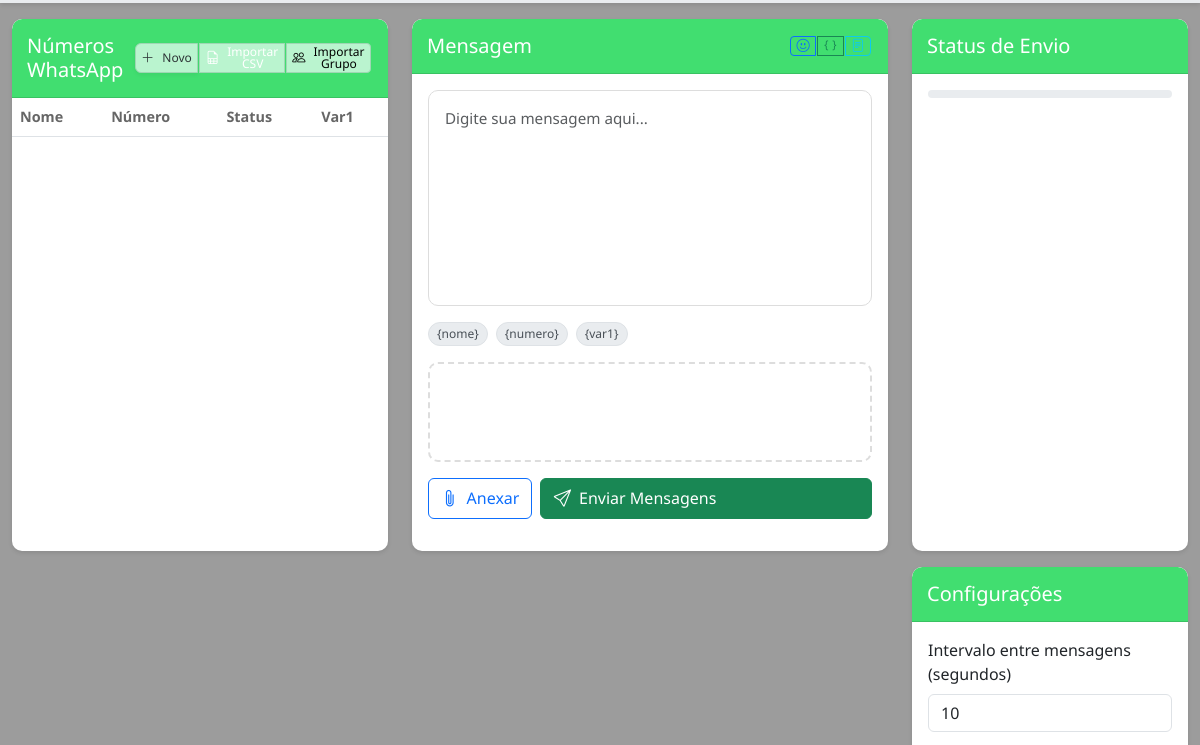
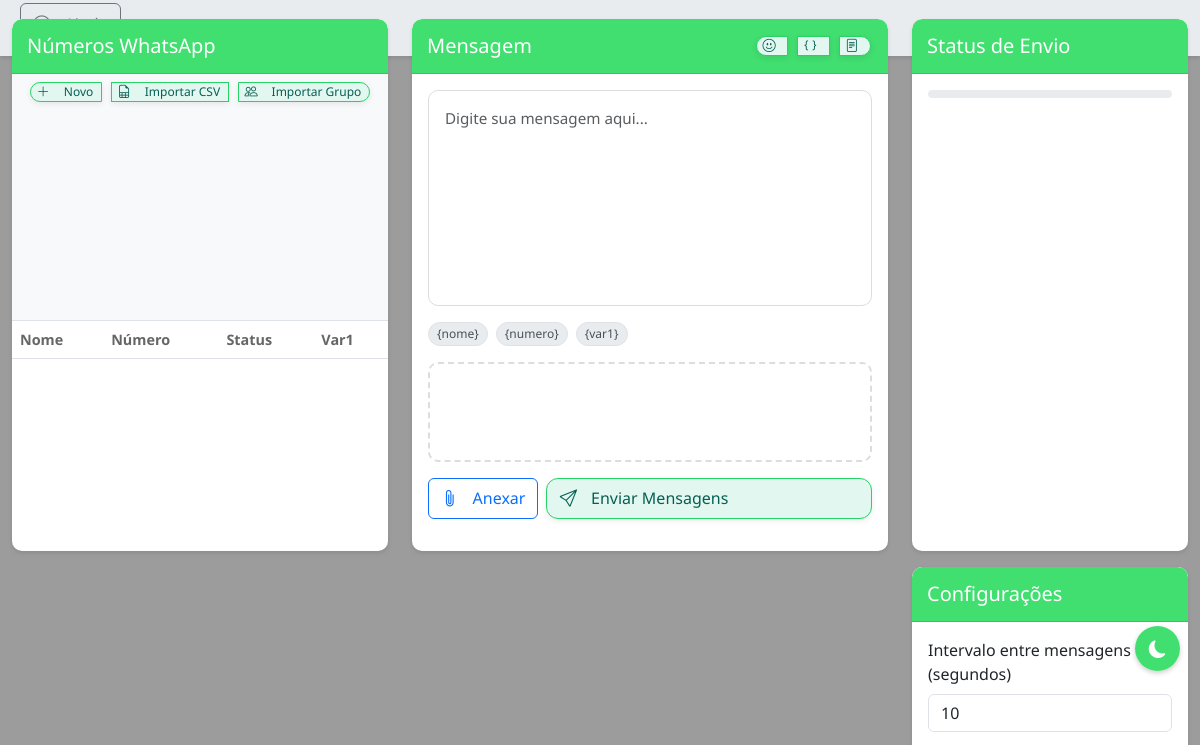
Before and after one commit to Marcelohxt/Interface-Sender, an Electron app: page index.html in a window 1200 px wide. Shown: the part 109-854 px from the top of the page. Drawn offline with nearby package versions, Linux system fonts and the light colour scheme.

Commit message:
style: melhora aparência dos botões e layout

```diff
--- a/index.html
+++ b/index.html
@@ -257,7 +257,8 @@
     </style>
 </head>
 
-<body>
+<body> <!-- Adicione isso logo após a abertura da tag <body> no index.html -->
+    <canvas id="matrixCanvas"></canvas>
     <nav class="navbar navbar-expand-lg fixed-top">
         <span class="navbar-brand">
             <i class="bi bi-whatsapp"></i> WhatsApp Sender Pro
@@ -266,6 +267,7 @@
             Licença válida até: 01 fevereiro 2025
         </div>
     </nav>
+
 
     <!-- Linha de botões logo abaixo da navbar -->
     <div class="top-buttons-bar">
@@ -281,6 +283,8 @@
         </div>
     </div>
 
+
+
     <!-- Adicione outros botões aqui -->
     </div>
 
@@ -289,25 +293,27 @@
             <!-- Coluna da Esquerda - Lista de Números -->
             <div class="col-md-4">
                 <div class="card">
+                    <!-- Cabeçalho: apenas o título -->
                     <div class="card-header">
-                        <div class="d-flex justify-content-between align-items-center ">
                         <h5 class="mb-0">Números WhatsApp</h5>
-                            <div class="btn-group">
+                    </div>
+
+                    <!-- Novo bloco com os botões -->
+                    <div class="card-body border-bottom bg-light py-2">
+                        <div class="btn-group d-flex flex-wrap gap-2">
                             <button class="btn btn-sm btn-primary" id="btnNovo">
-                                    <i class="bi bi-plus-lg"></i>
-                                    Novo
+                                <i class="bi bi-plus-lg"></i> Novo
                             </button>
                             <button class="btn btn-sm btn-success" id="btnImportarCSV">
-                                    <i class="bi bi-file-earmark-spreadsheet"></i>
-                                    Importar CSV
+                                <i class="bi bi-file-earmark-spreadsheet"></i> Importar CSV
                             </button>
                             <button class="btn btn-sm btn-info" id="btnImportarGrupo">
-                                    <i class="bi bi-people"></i>
-                                    Importar Grupo
+                                <i class="bi bi-people"></i> Importar Grupo
                             </button>
                         </div>
                     </div>
-                    </div>
+
+                    <!-- Tabela -->
                     <div class="card-body p-0">
                         <div class="table-responsive">
                             <table class="table table-hover mb-0">
@@ -458,6 +464,13 @@
 
     <script src="https://cdn.jsdelivr.net/npm/bootstrap@5.3.0/dist/js/bootstrap.bundle.min.js"></script>
     <script src="script.js"></script>
+
+    <!-- Adicione antes do fechamento do </body> -->
+    <button class="theme-toggle" id="themeToggle">
+        <i class="bi bi-moon-fill"></i>
+    </button>
+
+
 </body>
 
 </html>
--- a/styles.css
+++ b/styles.css
@@ -400,40 +400,52 @@
 
 /* ================================================ */
 
-/* Botão Novo */
-.btn-primary {
-    background-color: #baf4cf;
-    border-color: #9fd7b4;
+
+
+/* Estilo base para todos os botões */
+.btn-group .btn,
+.btn-primary,
+.btn-success,
+.btn-info {
+    background-color: #e2f7ef;
+    border-color: #25d366;
+    color: #075e54;
+    border-radius: 12px;
+    font-weight: 500;
+    box-shadow: 0 2px 6px rgba(0, 0, 0, 0.08);
+    transition: all 0.3s ease-in-out;
 }
 
-.btn-primary:hover {
-    background-color: #128C7E;
-    border-color: #128C7E;
+/* Ícones dentro dos botões */
+.btn i {
+    margin-right: 6px;
+}
+
+/* Hover – estilo do botão tipo WhatsApp */
+.btn:hover {
+    background-color: #25d366;
+    color: white;
+    border-color: #128c7e;
+    transform: translateY(-1px);
+    box-shadow: 0 4px 12px rgba(0, 0, 0, 0.15);
+}
+
+/* Focus (quando clicado) */
+.btn:focus {
+    outline: none;
+    box-shadow: 0 0 0 3px rgba(18, 140, 126, 0.3);
+}
+
+/* Botões bem alinhados mesmo em telas pequenas */
+.btn-group {
+    flex-wrap: wrap;
+    gap: 8px;
 }
 
 
-/* Botão Importar CSV */
-.btn-group .btn-success {
 
-    background-color: #baf4cf;
-    border-color: #9fd7b4;
-}
 
-.btn-success:hover {
-    background-color: #128C7E;
-    border-color: #128C7E;
-}
 
-/* Botão Importar Grupo */
-.btn-group .btn-info {
-    background-color: #baf4cf;
-    border-color: #9fd7b4;
-}
-
-.btn-info:hover {
-    background-color: #128C7E;
-    border-color: #128C7E;
-}
 
 /* ================================================ */
 
@@ -736,3 +748,89 @@
         max-width: 90%;
     }
 }
+
+
+/* Adicione no seu styles.css */
+
+                                    /* Estilos do Canvas Matrix */
+#matrixCanvas {
+    position: fixed;
+    top: 0;
+    left: 0;
+    width: 100%;
+    height: 100%;
+    z-index: -1; /* Coloca o canvas atrás de todo conteúdo */
+    opacity: 0.1; /* Ajuste a opacidade conforme necessário */
+}
+
+/* Modo Noturno */
+:root {
+    /* Cores do modo claro (padrão) */
+    --bg-color: #f0f2f5;
+    --text-color: #000000;
+    --card-bg: #ffffff;
+    --border-color: rgba(0, 0, 0, 0.1);
+}
+
+/* Classe para modo noturno */
+.dark-mode {
+    --bg-color: #1a1a1a;
+    --text-color: #ffffff;
+    --card-bg: #2d2d2d;
+    --border-color: rgba(255, 255, 255, 0.1);
+}
+
+/* Aplicando as variáveis */
+body {
+    background-color: var(--bg-color);
+    color: var(--text-color);
+    transition: all 0.3s ease;
+}
+
+.card {
+    background-color: var(--card-bg);
+    border-color: var(--border-color);
+}
+
+/* Botão de alternar modo noturno */
+.theme-toggle {
+    position: fixed;
+    bottom: 20px;
+    right: 20px;
+    z-index: 1000;
+    padding: 10px;
+    border-radius: 50%;
+    background: var(--primary-color);
+    color: white;
+    border: none;
+    cursor: pointer;
+    box-shadow: 0 2px 5px rgba(0,0,0,0.2);
+    width: 45px;
+    height: 45px;
+    display: flex;
+    align-items: center;
+    justify-content: center;
+}
+
+.theme-toggle:hover {
+    transform: scale(1.1);
+    transition: transform 0.2s;
+}
+
+
+/* Adicione estas classes para ajustar cores específicas no modo noturno */
+.dark-mode .card {
+    background-color: var(--card-bg);
+}
+
+.dark-mode .table {
+    color: var(--text-color);
+}
+
+.dark-mode .navbar {
+    background-color: #1a1a1a;
+}
+
+.dark-mode #matrixCanvas {
+    opacity: 0.15; /* Um pouco mais visível no modo noturno */
+}
```
Lines whose indentation alone changed are shown as unchanged.
